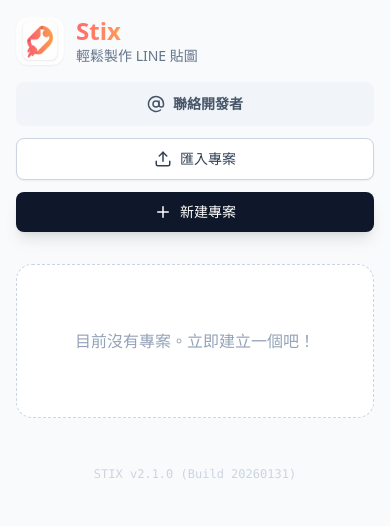
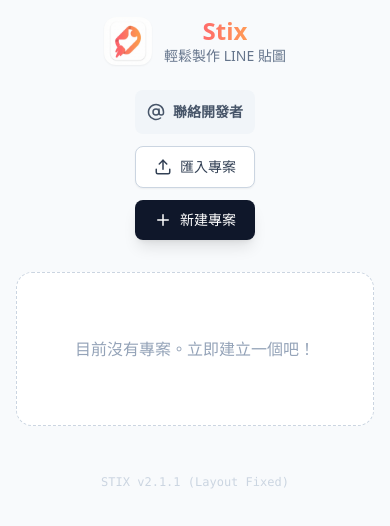
Before and after one commit to milugotlost/StickerStudio-, a React (Vite) app: page / in a window 390 px wide. Shown: the top 526 px of the page. Built offline with nearby package versions, Linux system fonts and the light colour scheme.

Commit message:
fix(ui): center mobile header and bust cache

```diff
--- a/index.html
+++ b/index.html
@@ -3,7 +3,10 @@
 
 <head>
   <meta charset="UTF-8" />
-  <meta name="viewport" content="width=device-width, initial-scale=1.0" />
+  <meta name="viewport" content="width=device-width, initial-scale=1.0, maximum-scale=1.0, user-scalable=no" />
+  <meta http-equiv="Cache-Control" content="no-cache, no-store, must-revalidate" />
+  <meta http-equiv="Pragma" content="no-cache" />
+  <meta http-equiv="Expires" content="0" />
   <link rel="icon" type="image/png" href="/logo.png" />
   <title>Stix - LINE 貼圖製作工具</title>
   <script src="https://cdn.tailwindcss.com"></script>
--- a/pages/Dashboard.tsx
+++ b/pages/Dashboard.tsx
@@ -99,7 +99,7 @@
     <div className="min-h-screen bg-slate-50 p-4 sm:p-8">
       <div className="max-w-6xl mx-auto">
         {/* Header - 響應式 */}
-        <header className={`mb-8 sm:mb-10 ${isMobile ? 'flex flex-col gap-4' : 'flex justify-between items-center'}`}>
+        <header className={`mb-8 sm:mb-10 ${isMobile ? 'flex flex-col gap-6 items-center text-center' : 'flex justify-between items-center text-left'}`}>
           <div className="flex items-center gap-3 sm:gap-4">
             <img src="/logo.png" alt="Stix" className="w-12 h-12 sm:w-14 sm:h-14 rounded-xl shadow-sm bg-white shrink-0" />
             <div className="flex flex-col justify-center">
@@ -204,7 +204,7 @@
 
         {/* Footer Version Info */}
         <div className="mt-12 text-center text-xs text-slate-300 font-mono">
-          STIX v2.1.0 (Build 20260131)
+          STIX v2.1.1 (Layout Fixed)
         </div>
       </div>
 
```
